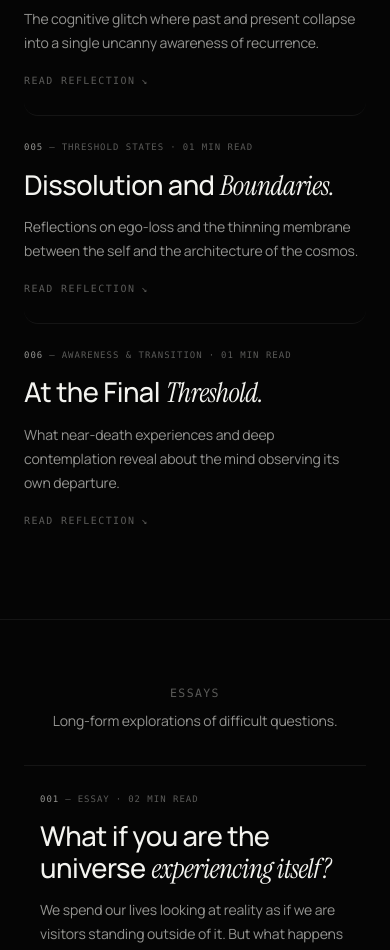
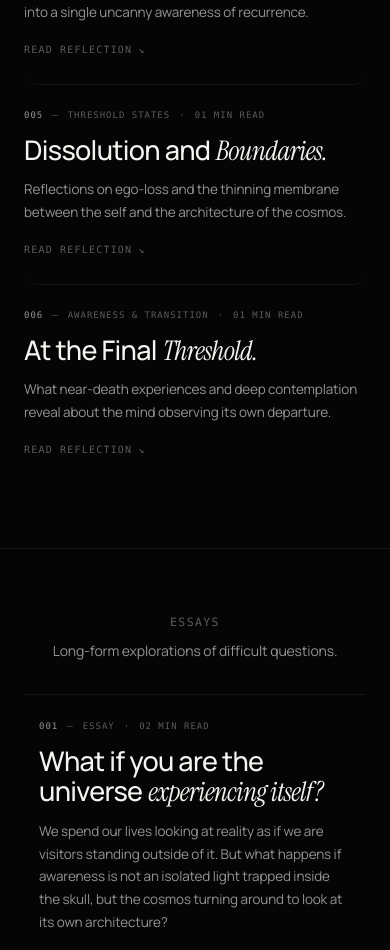
Before and after one commit to shahriarbappy60-ship-it/personal-universe, a React (Vite) app: page /wonder in a window 390 px wide. Shown: the part 2252-3202 px from the top of the page. Built offline with nearby package versions, Linux system fonts and the light colour scheme.

Commit message:
fix: optimize essay previews for mobile

```diff
--- a/src/styles/wonder.css
+++ b/src/styles/wonder.css
@@ -1272,7 +1272,7 @@ html[data-theme="light"] .wonder-essay-pill-cta {
 
 /* =========================================================
    WONDER ESSAY PREVIEW — unified editorial treatment
-   Reader layout remains owned by the shared archive system.
+   Mobile is intentionally compact, not a scaled desktop.
 ========================================================= */
 .wonder-page .wonder-essays-ledger{
   width:100%;
@@ -1288,13 +1288,11 @@ html[data-theme="light"] .wonder-essay-pill-cta {
   box-sizing:border-box;
   width:100%;
   padding:clamp(30px,3.2vw,40px) clamp(18px,2.4vw,32px);
-  border-bottom:1px solid var(--line-soft);
+  border:1px solid transparent;
+  border-bottom-color:var(--line-soft);
   border-radius:16px;
   background:transparent;
-  transition:
-    background-color .28s var(--ease),
-    border-color .28s var(--ease),
-    padding .28s var(--ease);
+  transition:background-color .28s var(--ease),border-color .28s var(--ease);
 }
 
 .wonder-page .wonder-editorial-row:hover,
@@ -1303,37 +1301,91 @@ html[data-theme="light"] .wonder-essay-pill-cta {
   border-color:var(--glass-border);
 }
 
-.wonder-page .wonder-editorial-row:hover .wonder-row-title,
-.wonder-page .wonder-essay-wrapper.is-expanded .wonder-row-title{
-  color:var(--text);
+.wonder-page .wonder-essay-wrapper.is-expanded .wonder-editorial-row{
+  border-radius:16px 16px 0 0;
+  border-bottom-color:transparent;
 }
 
-.wonder-page .wonder-editorial-row:hover .wonder-row-description,
-.wonder-page .wonder-essay-wrapper.is-expanded .wonder-row-description{
-  color:var(--muted);
+/* Keep the reading surface independent from the preview surface. */
+.wonder-page .wonder-essay-wrapper.is-expanded .archive-row-body-inner{
+  box-sizing:border-box;
+  width:100%;
 }
 
-.wonder-page .wonder-essay-wrapper.is-expanded .wonder-editorial-row{
-  border-radius:16px 16px 0 0;
-  border-bottom-color:var(--line-soft);
-}
+@media (max-width:768px){
+  .wonder-page .wonder-essays-ledger{
+    margin-left:0;
+    margin-right:0;
+    width:100%;
+  }
 
-@media(max-width:768px){
   .wonder-page .wonder-editorial-row{
-    padding:26px 18px;
-    border-radius:14px;
+    padding:24px 16px 22px;
+    border-radius:12px;
   }
 
   .wonder-page .wonder-essay-wrapper.is-expanded .wonder-editorial-row{
-    padding:26px 18px 24px;
-    border-radius:14px 14px 0 0;
+    padding:24px 16px 20px;
+    border-radius:12px 12px 0 0;
   }
-}
 
-@media(max-width:420px){
-  .wonder-page .wonder-editorial-row,
-  .wonder-page .wonder-essay-wrapper.is-expanded .wonder-editorial-row{
+  .wonder-page .wonder-row-meta{
+    gap:6px 9px;
+    margin-bottom:14px;
+    font-size:9px;
+    line-height:1.35;
+  }
+
+  .wonder-page .wonder-row-title{
+    font-size:clamp(22px,7.4vw,29px);
+    line-height:1.12;
+    letter-spacing:-.025em;
+    margin-bottom:12px;
+    max-width:100%;
+  }
+
+  .wonder-page .wonder-row-description{
+    font-size:14px;
+    line-height:1.68;
+    margin-bottom:18px;
+    max-width:100%;
+  }
+
+  .wonder-page .wonder-row-action{
+    margin-top:2px;
+  }
+
+  .wonder-page .wonder-read-action{
+    font-size:10px;
+    letter-spacing:.12em;
+  }
+
+  .wonder-page .wonder-essay-wrapper.is-expanded .archive-row-body-inner{
+    width:100%;
+    min-width:0;
     padding-left:16px;
     padding-right:16px;
   }
 }
+
+@media (max-width:420px){
+  .wonder-page .wonder-editorial-row,
+  .wonder-page .wonder-essay-wrapper.is-expanded .wonder-editorial-row{
+    padding-left:14px;
+    padding-right:14px;
+  }
+
+  .wonder-page .wonder-row-title{
+    font-size:clamp(21px,7.2vw,27px);
+  }
+
+  .wonder-page .wonder-row-description{
+    font-size:13.5px;
+    line-height:1.7;
+  }
+
+  .wonder-page .wonder-essay-wrapper.is-expanded .archive-row-body-inner{
+    padding-left:14px;
+    padding-right:14px;
+  }
+}
```
